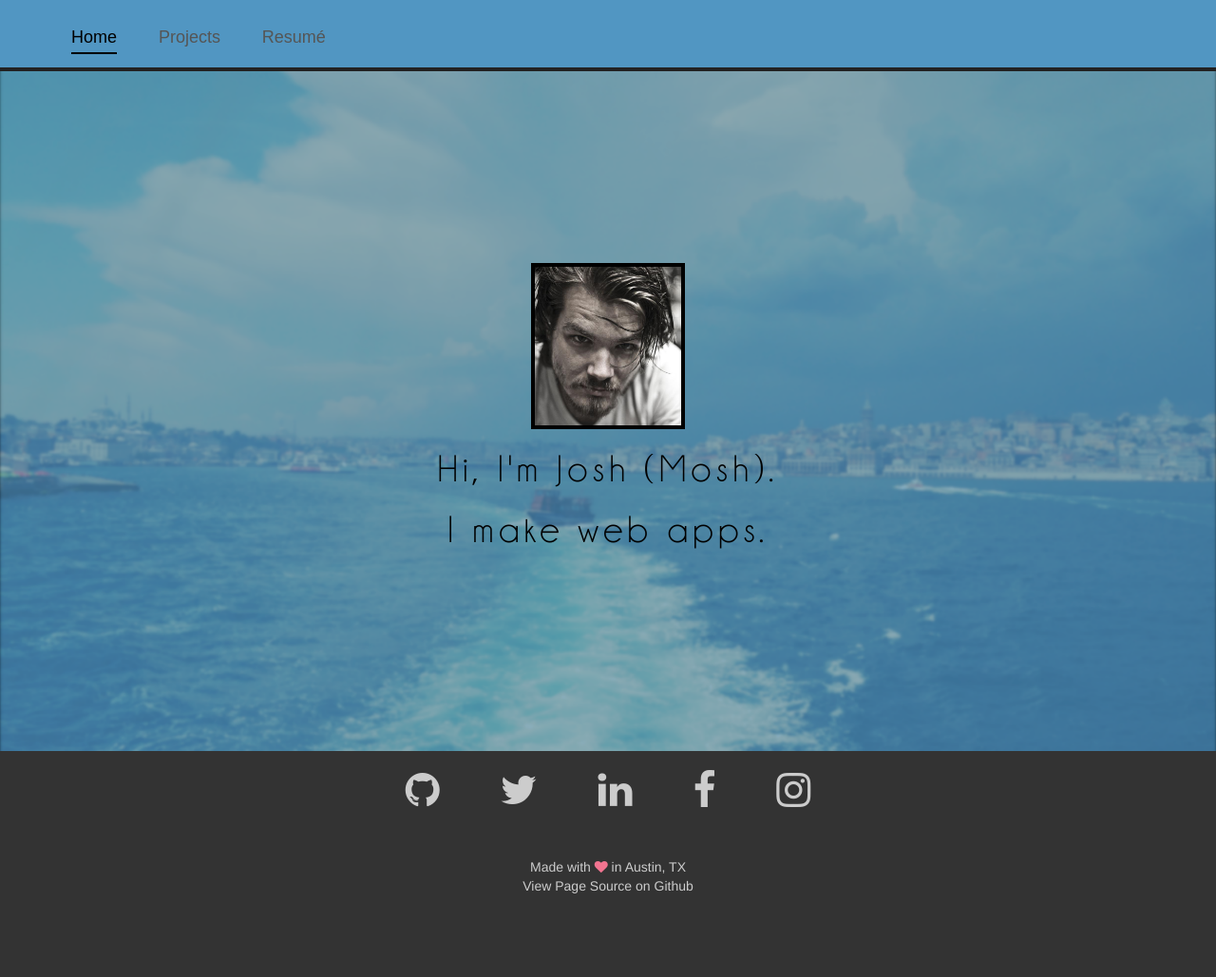
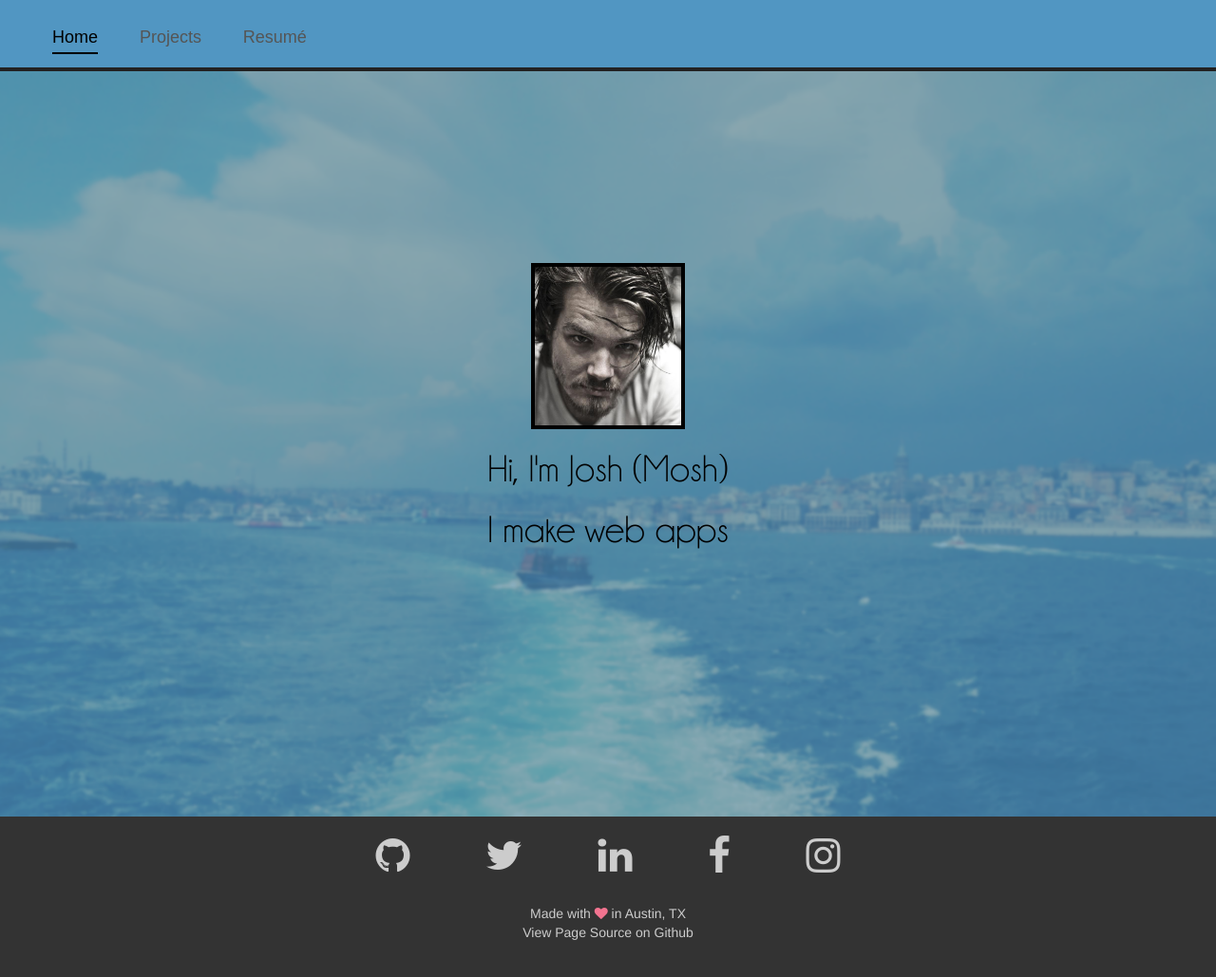
Before and after one commit to Josh-Mosh/josh-mosh.github.io, a Jekyll site: the page built from index.html, in a window 1280 px wide and 1035 px high. Shown: the top 1029 px of the window at 95% size. Built offline with Jekyll 4.4.1, drawn with Linux system fonts in a browser that asks for light colours; nearby versions of some CDN libraries.

Commit message:
Style changes for mobile optimizations

```diff
--- a/_includes/footer.html
+++ b/_includes/footer.html
@@ -19,6 +19,6 @@
     </a>
   </div>
 
-  <p class="marTop-4 marBot-0">Made with <i class="fa fa-heart" style="color:#F27490"></i> in Austin, TX</p>
+  <p class="marTop-2 marBot-0">Made with <i class="fa fa-heart" style="color:#F27490"></i> in Austin, TX</p>
   <p><a href="https://github.com/Josh-Mosh/josh-mosh.github.io" target='_blank'>View Page Source on Github</a></p>
 </footer>
--- a/_includes/head.html
+++ b/_includes/head.html
@@ -2,7 +2,7 @@
   <title>Josh Mosh</title>
   <meta charset="utf-8">
   <meta http-equiv="X-UA-Compatible" content="IE=edge,chrome=1">
-  <!-- <meta name="viewport" content="width=device-width, initial-scale=1"> -->
+  <meta name="viewport" content="width=device-width, initial-scale=1">
 
   <link rel="shortcut icon" href="{{ "/assets/img/favicon.ico" | prepend: site.baseurl }}" />
 
@@ -11,9 +11,9 @@
   <link rel="stylesheet" href="http://netdna.bootstrapcdn.com/bootstrap/3.1.1/css/bootstrap-theme.min.css">
 
   <link rel="stylesheet" href="{{ "/css/jquery-ui-1.10.4.custom.min.css" | prepend: site.baseurl }}">
+  <link rel="stylesheet" href="{{ "/css/reuse.css" | prepend: site.baseurl }}">
   <link rel="stylesheet" href="{{ "/css/resume.css" | prepend: site.baseurl }}">
   <link rel="stylesheet" href="{{ "/css/house.css" | prepend: site.baseurl }}">
-  <link rel="stylesheet" href="{{ "/css/reuse.css" | prepend: site.baseurl }}">
   <link rel="stylesheet" href="{{ "/css/main.css" | prepend: site.baseurl }}">
 
   <link rel="canonical" href="{{ page.url | replace:'index.html','' | prepend: site.baseurl | prepend: site.url }}">
--- a/_includes/home.html
+++ b/_includes/home.html
@@ -2,10 +2,10 @@
 <div class='home'>
 
   <div class='row'>
-    <div class='col-md-12 home-content'>
+    <div class='col-md-12 home-content nopadding'>
       <img class="profile-pic" src="assets/img/joshgillespie.jpg">
-      <h1 class='title'>Hi, I'm Josh (Mosh).</h1>
-      <h1 class='title'>I make web apps.</h1>
+      <h1 class='title'>Hi, I'm Josh (Mosh)</h1>
+      <h1 class='title'>I make web apps</h1>
     </div>
   </div>
 
--- a/css/main.scss
+++ b/css/main.scss
@@ -13,8 +13,16 @@ html, body, .home {
 }
 
 .content {
-	padding-bottom: 243px;
+	padding-bottom: 175px;
 	padding-top: 75px;
+	background: url('../assets/img/water2blueblurry.png') center center no-repeat;
+/*	-webkit-background-size: cover;
+	-moz-background-size: cover;
+	-o-background-size: cover;*/
+	background-size: cover;
+	background-attachment: fixed;
+	height: 100%;
+	width: 100%;
 }
 
 @font-face {
@@ -25,18 +33,6 @@ html, body, .home {
 @font-face {
   font-family: 'Walkway';
   src: url('../assets/fonts/WalkwayCondensed.ttf');
-}
-
-.home-bg {
-	background: url('../assets/img/water2blueblurry.png') center center no-repeat;
-/*	-webkit-background-size: cover;
-	-moz-background-size: cover;
-	-o-background-size: cover;*/
-	background-size: cover;
-	background-attachment: fixed;
-	height: 100%;
-	position: absolute;
-	width: 100%;
 }
 
 .header {
@@ -62,7 +58,7 @@ html, body, .home {
 
 	.header_left {
 		text-align: left;
-		padding-left: 40px;
+		padding-left: 20px;
 	}
 
 		.header_left .active {
@@ -97,12 +93,6 @@ html, body, .home {
 	font-family: 'Champagne';
 	padding: 15% 0;
 	text-align: center;
-	background: url('../assets/img/water2blueblurry.png') center center no-repeat;
-/*	-webkit-background-size: cover;
-	-moz-background-size: cover;
-	-o-background-size: cover;*/
-	background-size: cover;
-	background-attachment: fixed;
 
 	.home-content {
 		margin: 10px 0;
@@ -118,7 +108,7 @@ html, body, .home {
 	.title {
 		color: black;
 		font-size: 40px;
-		letter-spacing: 5px;
+		letter-spacing: 2x;
 	}
 }
 
@@ -135,7 +125,7 @@ html, body, .home {
 
 	a {
 		display: inline-block;
-		margin: 10px 30px;
+		margin: 10px 3%;
 	}
 
 	.col-xs-12 {
@@ -278,7 +268,7 @@ html, body, .home {
   bottom: 0;
 	color: #CCC;
   left: 0;
-  min-height: 244px;
+  min-height: 175px;
 	padding: 10px;
   position: absolute;
 	text-align: center;
--- a/css/reuse.scss
+++ b/css/reuse.scss
@@ -6,6 +6,10 @@ $baseNum: 10px;
 .nomargin {
   margin: 0;
   clear: left;
+}
+
+.nopadding {
+  padding: 0;
 }
 
 .marLeft-1 {
@@ -172,14 +176,6 @@ $baseNum: 10px;
   padding-left: $baseNum * 4;
 }
 
-.noMargin {
-  margin: 0;
-}
-
-.noPadding {
-  padding: 0;
-}
-
 .noTopBotPadding {
   padding-top: 0;
   padding-bottom: 0;
```
Also changed, not shown: 7 other files.
